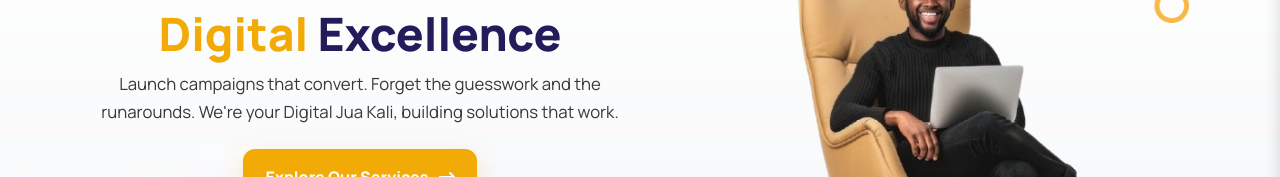
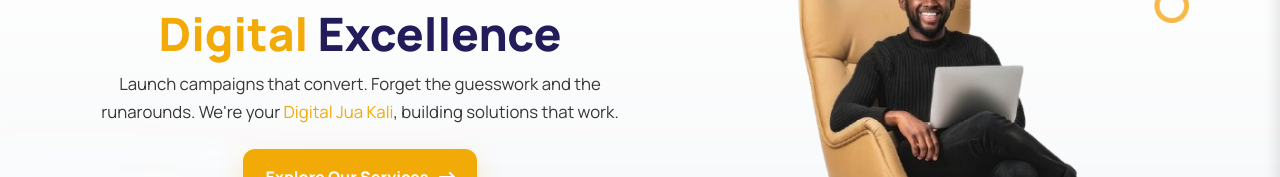
Before and after one commit to JOHNINDAKWA/adsonikdigital, a React (Vite) app: page / in a window 1280 px wide. Shown: the part 280-457 px from the top of the page. Built offline with nearby package versions, Linux system fonts and the light colour scheme.

Commit message:
another change

```diff
--- a/src/Pages/Home/Landing/Landing.css
+++ b/src/Pages/Home/Landing/Landing.css
@@ -90,6 +90,8 @@
   max-width: 52ch;
   margin: 0 auto 22px;
 }
+
+.promo-sub span { color: var(--accent-orange); }
 
 /* big CTA */
 .promo-cta {
--- a/src/Pages/Home/Landing/Landing.jsx
+++ b/src/Pages/Home/Landing/Landing.jsx
@@ -123,7 +123,7 @@ const Landing = () => {
 
   <p className="promo-sub">
     Launch campaigns that convert. Forget the guesswork and the runarounds.
-    We're your Digital Jua Kali, building solutions that work.
+    We're your <span>Digital Jua Kali</span>, building solutions that work.
   </p>
 
   <Link to="/services" className="promo-cta">
```
